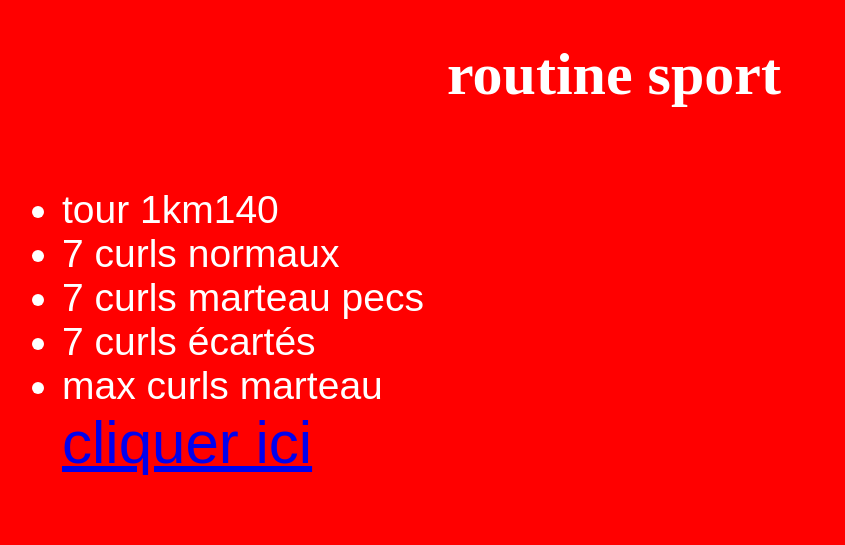
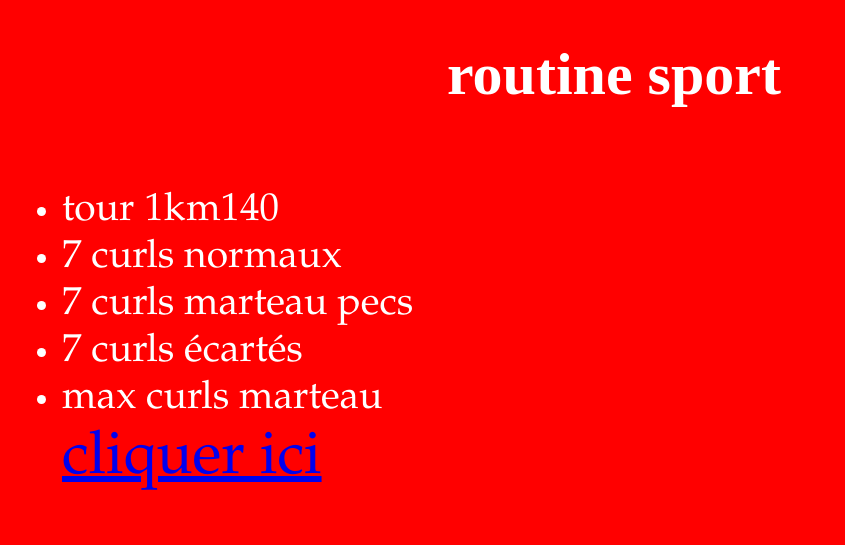
Before and after one commit to Leniprossaird/MyProject, a plain HTML site: page index.html in a window 1280 px wide. Shown: the top 545 px of the page, without its empty margins (26-871 px from the left). Drawn offline with Linux system fonts and the light colour scheme.

Commit message:
Update test.css

```diff
--- a/test.css
+++ b/test.css
@@ -23,7 +23,7 @@ color: white;
 .texte {
   font-size: 39px;
   color: white;
-  font-family: Arial;
+  font-family: garamond;
   padding-left: 80px;
 }
 
```
